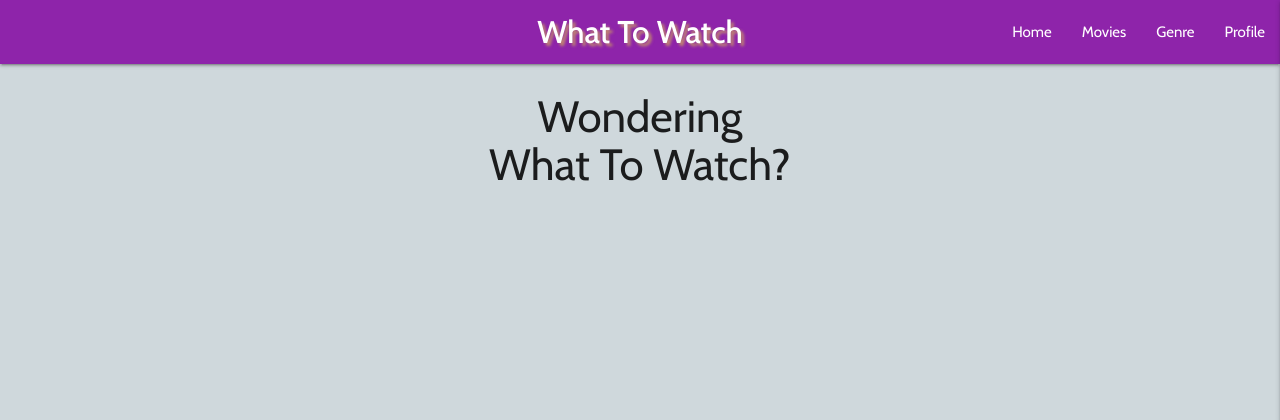
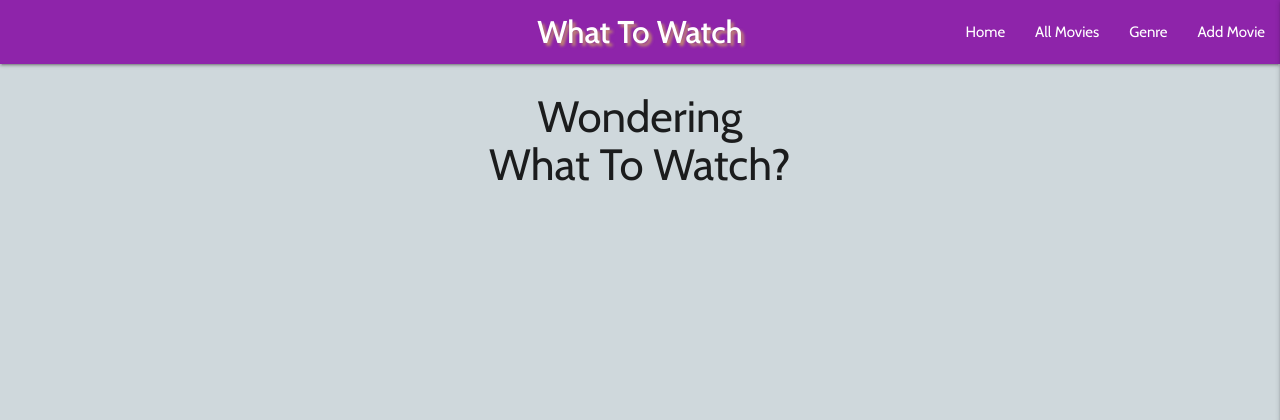
Before and after one commit to Code-Institute-Submissions/ms3-what-to-watch, a Flask app: page / in a window 1280 px wide. Shown: the top 420 px of the page. Run offline with Flask 2, Linux system fonts and the light colour scheme; some libraries are stand-ins or nearby versions.

Commit message:
Add comments to base.html and style.css files

```diff
--- a/static/css/style.css
+++ b/static/css/style.css
@@ -8,6 +8,7 @@ body {
     flex-direction: column;
 }
 
+/* Navbar and Sidebar */
 .text-shadow {
     text-shadow: 3px 3px 3px rgba(242, 228, 58, 0.5);
 }
@@ -16,10 +17,12 @@ nav .brand-logo {
     font-weight: 500;
 }
 
+/* Main content */
 main {
     flex: 1 0 auto;
 }
 
+/* Footer */
 .page-footer {
     padding: 0;
 }
--- a/templates/base.html
+++ b/templates/base.html
@@ -13,6 +13,7 @@
 </head>
 <body>
 
+    <!-- Navbar and Sidebar -->
     <header>
         <nav class="nav-extended purple darken-1">
             <div class="nav-wrapper">
@@ -20,9 +21,9 @@
                 <a href="#" data-target="mobile-demo" class="sidenav-trigger right"><i class="fas fa-bars"></i></a>
                 <ul class="right hide-on-med-and-down">
                     <li><a href="{{ url_for('get_home') }}">Home</a></li>
-                    <li><a href="{{ url_for('get_movies') }}">Movies</a></li>
+                    <li><a href="{{ url_for('get_movies') }}">All Movies</a></li>
                     <li><a href="#">Genre</a></li>
-                    <li><a href="#">Profile</a></li>
+                    <li><a href="#">Add Movie</a></li>
                 </ul>
             </div>
         </nav>
@@ -30,9 +31,9 @@
         <ul class="sidenav blue-grey lighten-4" id="mobile-demo">
             <li><h4 class="center-align purple-text text-darken-1">What To Watch</h4></li>
             <li><a href="{{ url_for('get_home') }}">Home</a></li>
-            <li><a href="{{ url_for('get_movies') }}">Movies</a></li>
+            <li><a href="{{ url_for('get_movies') }}">All Movies</a></li>
             <li><a href="#">Genre</a></li>
-            <li><a href="#">Profile</a></li>
+            <li><a href="#">Add Movie</a></li>
         </ul>
     </header>
 
@@ -41,6 +42,7 @@
         {% endblock %}
     </main>
 
+    <!-- Footer -->
     <footer class="page-footer purple darken-1">
         <div class="row">
             <div class="col s12 center-align">
```
